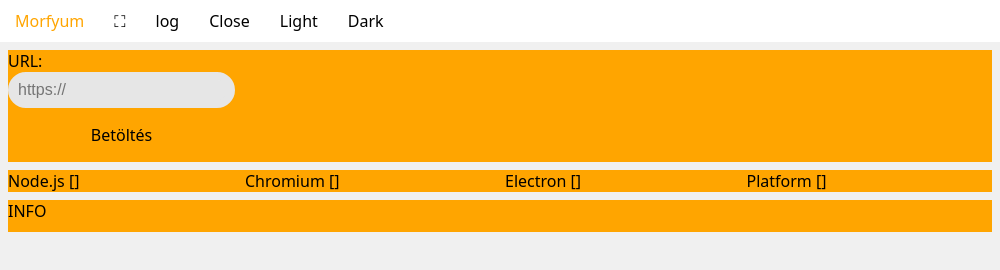
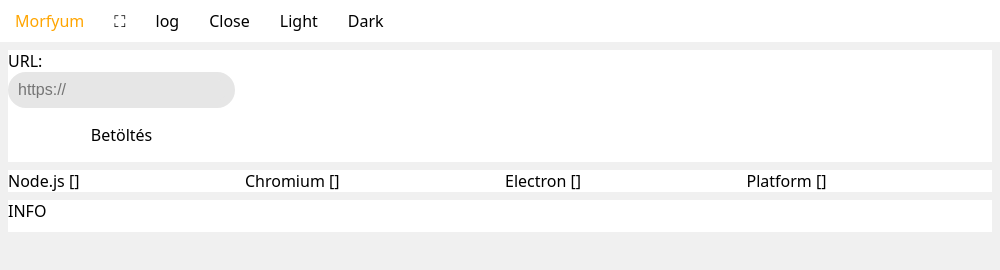
Before and after one commit to morfyum/electron-app, an Electron app: page index.html in a window 1000 px wide. Drawn offline with Linux system fonts and the light colour scheme; no server answers.

Commit message:
Add background-color variable for basebox because idk why doesnt work

```diff
--- a/productcss.css
+++ b/productcss.css
@@ -515,9 +515,9 @@
     min-height: 20px;
     align-items: stretch;
     flex-wrap: wrap;
-
     max-width: 100%;
 
+	 background-color: var(--default-background) !important;
     /*align-self: flex-start; /*Felülírja a függőleges kitöltést*/
     /*flex-basis: auto;*/
     /*flex-direction: row;*/
```
